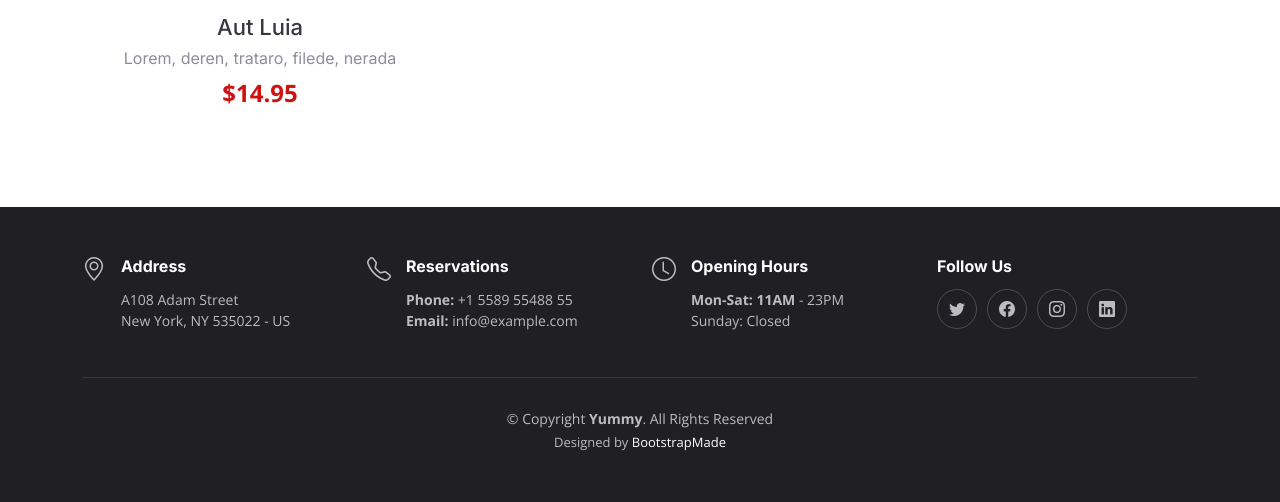
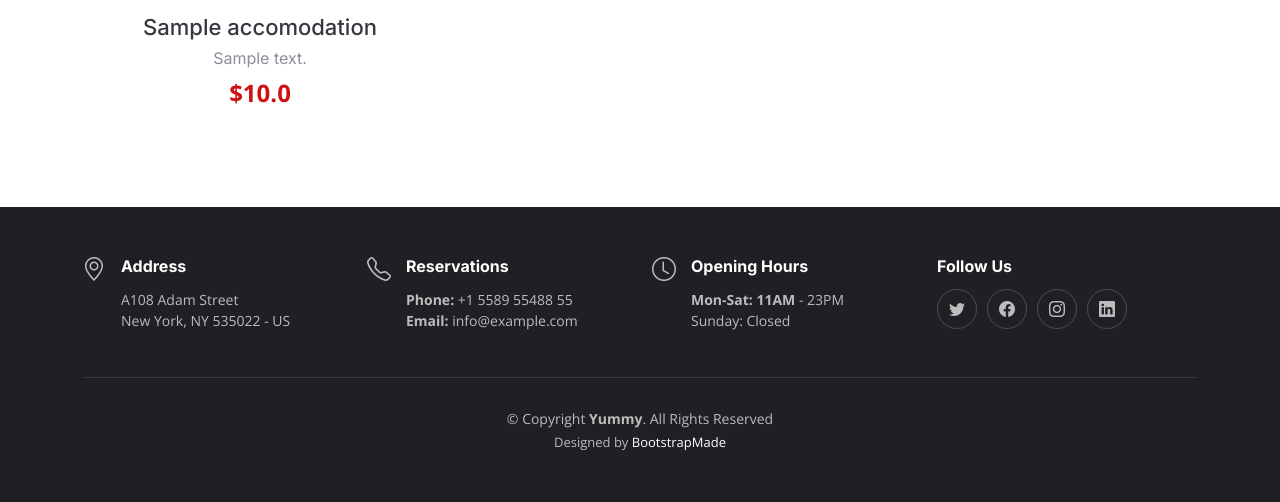
Before and after one commit to ornao/pp4, a Django app: page /accomodation/ in a window 1280 px wide. Shown: the part 551-1053 px from the top of the page. Run offline with Django 3.2, Linux system fonts and the light colour scheme; tables that the repository leaves empty hold one stand-in row (values such as "Sample post"); some libraries are stand-ins or nearby versions.

Commit message:
get accomodation manually entered in admin pull across to view

```diff
--- a/templates/accomodation.html
+++ b/templates/accomodation.html
@@ -35,17 +35,18 @@
                 <h3>Eco Pods</h3>
               </div>
 
+        {% for accomodation in accomodation_list %}
               <div class="row gy-5">
 
                 <div class="col-lg-4 menu-item">
-                  <a href="assets/img/menu/menu-item-2.png" class="glightbox"><img src="assets/img/menu/menu-item-2.png" class="menu-img img-fluid" alt=""></a>
-                  <h4>Aut Luia</h4>
-                  <p class="ingredients">
-                    Lorem, deren, trataro, filede, nerada
-                  </p>
-                  <p class="price">
-                    $14.95
-                  </p>
+                    <a href="assets/img/menu/menu-item-2.png" class="glightbox"><img src="assets/img/menu/menu-item-2.png" class="menu-img img-fluid" alt=""></a>
+                    <h4>{{ accomodation.accomodation_name }}</h4>
+                    <p class="ingredients">
+                      {{ accomodation.description }}
+                    </p>
+                    <p class="price">
+                      ${{ accomodation.price_per_night }}
+                    </p>
                 </div><!-- Menu Item -->
 
               </div>
@@ -62,12 +63,12 @@
 
                 <div class="col-lg-4 menu-item">
                   <a href="assets/img/menu/menu-item-2.png" class="glightbox"><img src="assets/img/menu/menu-item-2.png" class="menu-img img-fluid" alt=""></a>
-                  <h4>Aut Luia</h4>
+                  <h4>{{ accomodation.accomodation_name }}</h4>
                   <p class="ingredients">
-                    Lorem, deren, trataro, filede, nerada
+                    {{ accomodation.description }}
                   </p>
                   <p class="price">
-                    $14.95
+                    ${{ accomodation.price_per_night }}
                   </p>
                 </div><!-- Menu Item -->
 
@@ -76,7 +77,8 @@
 
           </div>
 
-        </div>
+        {% endfor %}
+
       </section><!-- End Menu Section -->
 
 {% endblock %}
```
